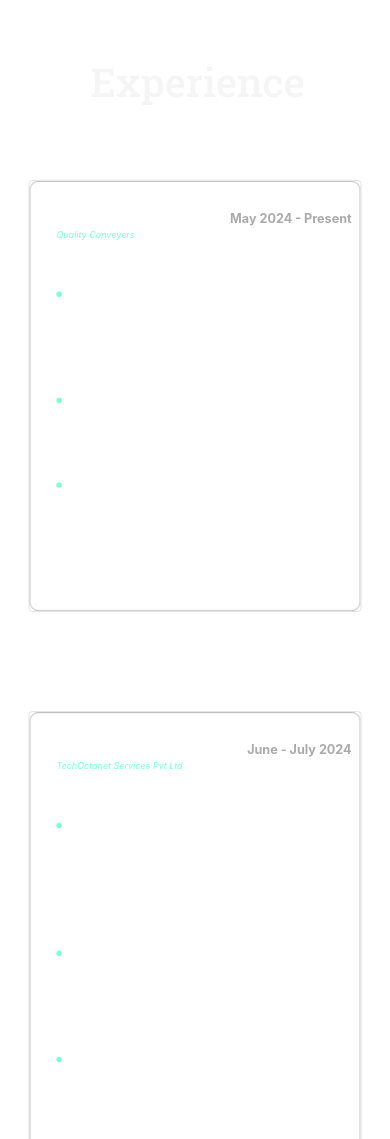
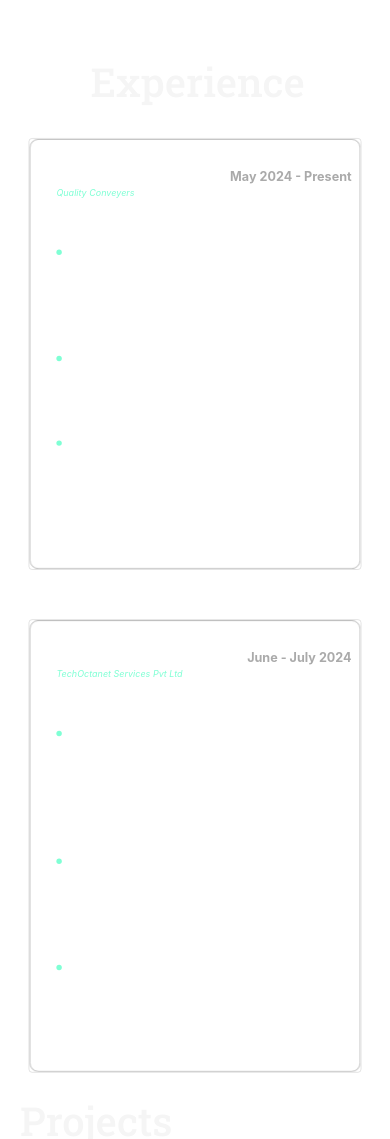
Before and after one commit to sarthak359/Sarthak, a plain HTML site: page index.html in a window 390 px wide. Shown: the part 860-1999 px from the top of the page. Drawn offline with nearby package versions, Linux system fonts and the light colour scheme; animation ran at ten frames a second; a web font is replaced by a local one.

Commit message:
Update style.css

```diff
--- a/style.css
+++ b/style.css
@@ -403,7 +403,7 @@ ul.custom-list {
   .card {
     padding: 10px;
     left: -10px;
-    margin-top: 50px;
+    margin-top: 0;
     scale: 0.9;
       width: 100%;
   }
```
